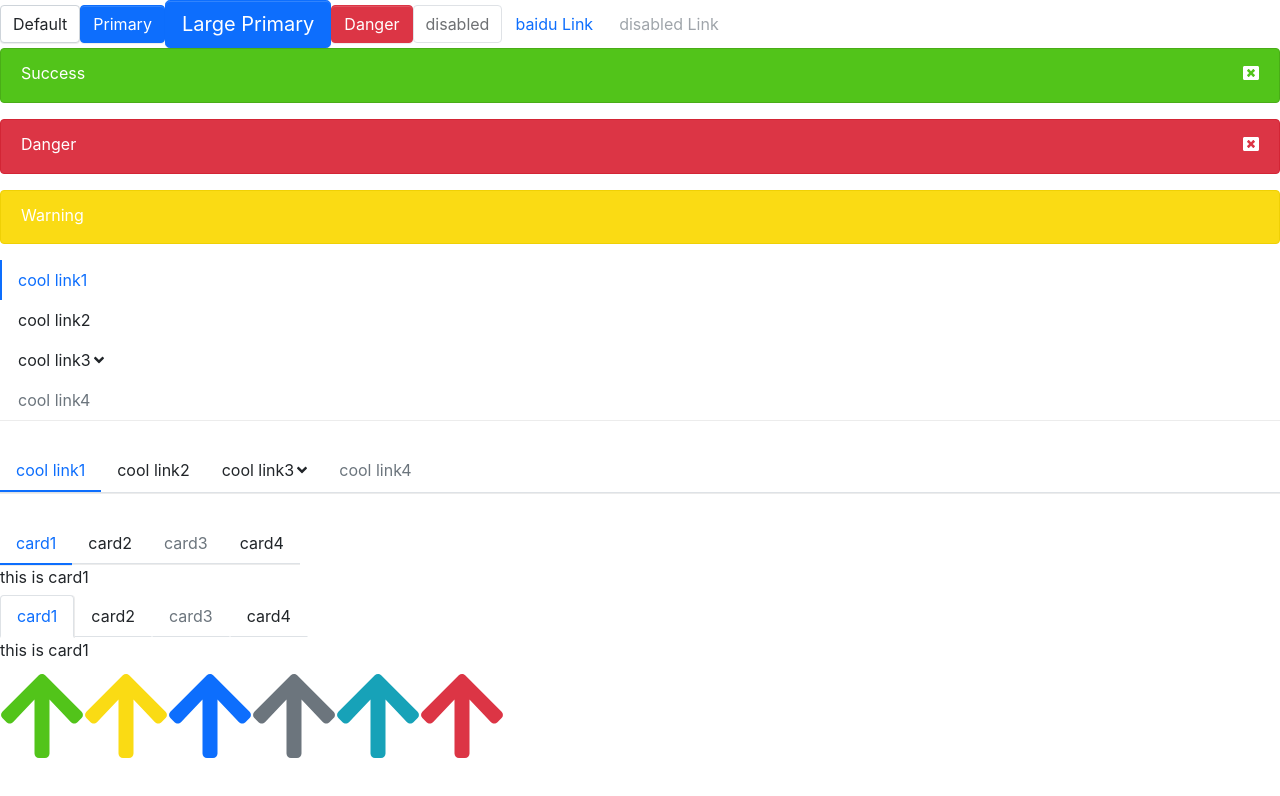
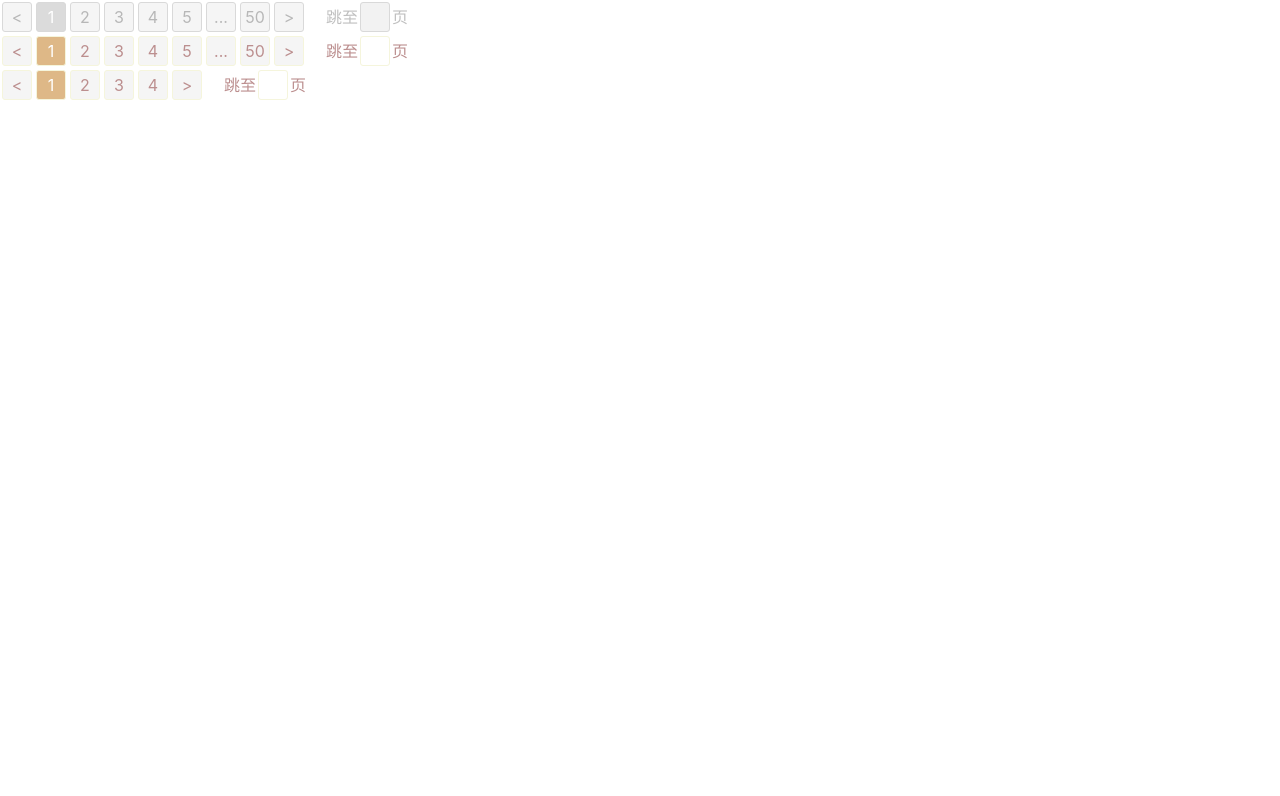
Before and after one commit to rayhomie/rayhomieui, a React (Create React App) app: page / in a window 1280 px wide. Shown: the top 796 px of the page. Built offline with nearby package versions, Linux system fonts and the light colour scheme.

Commit message:
Pagination done

```diff
--- a/src/App.tsx
+++ b/src/App.tsx
@@ -1,21 +1,23 @@
 import React, { useState } from 'react';
 import './styles/index.scss';
-import Button, { ButtonSize, ButtonType } from './components/Button/Button'
-import Alert, { AlertType } from './components/Alert/Alert'
-import Menu from './components/Menu/Menu';
-import MenuItem from './components/Menu/MenuItem';
-import SubMenu from './components/Menu/SubMenu'
-import Tabs from './components/Tabs/Tabs'
-import TabItem from './components/Tabs/TabItem'
-import Icon from './components/Icon/Icon';
+// import Button, { ButtonSize, ButtonType } from './components/Button/Button'
+// import Alert, { AlertType } from './components/Alert/Alert'
+// import Menu from './components/Menu/Menu';
+// import MenuItem from './components/Menu/MenuItem';
+// import SubMenu from './components/Menu/SubMenu'
+// import Tabs from './components/Tabs/Tabs'
+// import TabItem from './components/Tabs/TabItem'
+// import Icon from './components/Icon/Icon';
+import Pagination from './components/Pagination/Pagination'
 import { fas } from '@fortawesome/free-solid-svg-icons';
 import { library } from '@fortawesome/fontawesome-svg-core';
+
 library.add(fas)
 function App() {
   const [state, setState] = useState(false)
   return (
     <div className="App">
-      <div>
+      {/* <div>
         <Button
           btnType={ButtonType.Default}
           size={ButtonSize.Small}
@@ -107,8 +109,11 @@ function App() {
         <Icon icon='arrow-down' size='6x' rotation={180} theme='secondary' />
         <Icon icon='arrow-down' size='6x' rotation={180} theme='info' />
         <Icon icon='arrow-down' size='6x' rotation={180} theme='danger' />
-      </div>
+      </div> */}
+      <Pagination total={500} pageSize={10} disabled className='hhh' />
 
+      <Pagination total={500} pageSize={10} className='hhh' onChange={(p) => { console.log(p) }} />
+      <Pagination total={4} pageSize={1} className='hhh' showQuickJumper onChange={(p) => { console.log(p) }} />
     </div>
   );
 }
--- /dev/null
+++ b/src/components/Pagination/Pagination.tsx
@@ -0,0 +1,149 @@
+import React, { useState, useEffect, useRef } from 'react'
+import classnames from 'classnames'
+
+interface PaginationProps {
+    className?: string
+    style?: React.CSSProperties
+    pageSize: number//每页大小
+    current?: number//指针
+    total: number//总条数
+    disabled?: boolean
+    showQuickJumper?: boolean//快速跳转输入框
+    onChange?: (next: number) => void//页码变化时回调
+}
+
+const Pagination: React.FC<PaginationProps> = (props) => {
+    const {
+        className,
+        style,
+        pageSize,
+        current,
+        total,
+        disabled,
+        onChange,
+        showQuickJumper
+    } = props
+    const [cur, setCur] = useState(current)
+    useEffect(() => {
+        if (onChange && cur) {
+            onChange(cur)
+        }
+    }, [cur])
+    const getPageNum = (total: number, pageSize: number): number => {
+        return Math.ceil(total / pageSize)
+    }
+
+    const pageNum = getPageNum(total, pageSize)
+    const generateList = (pageNum: number) => {
+        if (cur)
+            return new Array(pageNum).fill('').map((item, index) => {
+                return (<>
+                    <div
+                        className={classnames('item', {
+                            'active': cur === index + 1,
+                            'hidden': pageNum > 5 && cur <= 3 && index + 1 > 5
+                                || pageNum > 5 && cur >= pageNum - 2 && index + 1 < pageNum - 4
+                                || pageNum > 5 && cur < pageNum - 2 && cur > 3 && (index + 1 > cur + 2 || index + 1 < cur - 2),
+                            'show': pageNum > 5 && (index + 1 === pageNum || index + 1 === 1),
+                            disabled,
+                            'active-disabled': cur === index + 1 && disabled
+                        })}
+                        key={index}
+                        onClick={() => {
+                            setCur(index + 1)
+                        }}
+                        onDoubleClick={(e) => { e.preventDefault() }}
+                    >
+                        {index + 1}
+                    </div>
+                    <div
+                        className={classnames('item', {
+                            'hidden': pageNum > 0,
+                            'show': pageNum > 5 && cur > 4 && index + 1 === 1
+                                || pageNum > 5 && cur < pageNum - 3 && index + 1 === pageNum - 1,
+                            disabled
+                        })}
+                        onClick={() => {
+                            if (pageNum > 5 && cur > 4 && index + 1 === 1) {
+                                if (cur === 5) {//解决bug最前面的...
+                                    setCur(cur - 4)
+                                } else { setCur(cur - 5) }
+                            }
+                            if (pageNum > 5 && cur < pageNum - 3 && index + 1 === pageNum - 1) {
+                                if (cur === pageNum - 4) {
+                                    setCur(cur + 4)
+                                } else { setCur(cur + 5) }
+                            }
+                        }}
+                    >
+                        ...
+                    </div>
+                </>
+                )
+            })
+    }
+    const handlePrev = () => {
+        if (cur && cur > 1) {
+            setCur(cur - 1)
+        }
+    }
+    const handleNext = () => {
+        if (cur && cur < pageNum) {
+            setCur(cur + 1)
+        }
+    }
+    const inputRef = useRef<HTMLInputElement>(document.createElement("input"))
+    return (
+        <div
+            className={classnames('generateList', className, {
+                disabled
+            })}
+            style={style}
+        >
+            <div
+                className={classnames('item', {
+                    disabled
+                })}
+                onClick={handlePrev}
+            >
+                {'<'}
+            </div>
+            {generateList(pageNum)}
+            <div
+                className={classnames('item', {
+                    disabled
+                })}
+                onClick={handleNext}
+            >
+                {'>'}
+            </div>
+            <div style={{ marginLeft: '20px' }}>
+                <div>跳至
+                    <input
+                        className={classnames('quickJumper', {
+                            disabled
+                        })}
+                        type="text"
+                        ref={inputRef}
+                        onChange={(e) => {
+                            inputRef.current.value = e.target.value
+                        }}
+                        onKeyDown={(e) => {
+                            if (e.keyCode === 13) {
+                                const value = Number(inputRef.current.value)
+                                if (value > 0 && value <= pageNum) {
+                                    setCur(value)
+                                }
+                            };
+                        }
+                        }
+                    />页</div>
+            </div>
+        </div>
+    )
+}
+
+Pagination.defaultProps = {
+    current: 1
+}
+export default Pagination
--- /dev/null
+++ b/src/components/Pagination/_style.scss
@@ -0,0 +1,80 @@
+.generateList {
+    display: flex;
+    flex-direction: row;
+    color: rosybrown;
+    width: fit-content;
+    user-select: none;
+
+    .item {
+        border: 1px solid beige;
+        border-radius: 3px;
+        margin: 2px;
+        width: 30px;
+        height: 30px;
+        display: flex;
+        align-items: center;
+        justify-content: center;
+        background-color: #f5f5f5;
+        cursor: pointer;
+
+        &.disabled {
+            border: 1px solid #d9d9d9;
+            pointer-events: none;
+        }
+
+        &:hover {
+            transition: background-color .1s ease-in-out, color .1s ease-in-out;
+            background-color: burlywood;
+            color: #fff;
+        }
+    }
+
+    .active {
+        background-color: burlywood;
+        color: #fff;
+    }
+
+    .active-disabled {
+        background-color: #dbdbdb;
+        color: #fff;
+    }
+
+    .hidden {
+        display: none;
+    }
+
+    .show {
+        display: flex;
+    }
+
+    &.disabled {
+        color: rgba(0, 0, 0, 0.25);
+    }
+
+    &.disabled:hover {
+        cursor: not-allowed;
+    }
+
+    .quickJumper {
+        border: 2px solid transparent;
+        height: 30px;
+        width: 30px;
+        border: 1px solid beige;
+        border-radius: 3px;
+        color: burlywood;
+        text-align: center;
+        outline: none;
+        margin: 2px;
+
+        :center &:focus {
+            border: 2px solid rgba(222, 184, 135, 0.212);
+
+        }
+
+        &.disabled {
+            pointer-events: none;
+            background-color: #dbdbdb5d;
+            border: 1px solid #d9d9d9;
+        }
+    }
+}
--- a/src/styles/index.scss
+++ b/src/styles/index.scss
@@ -27,3 +27,6 @@
 
 //Input
 @import "../components/Input/style";
+
+//Pagination
+@import "../components/Pagination/style";
```
